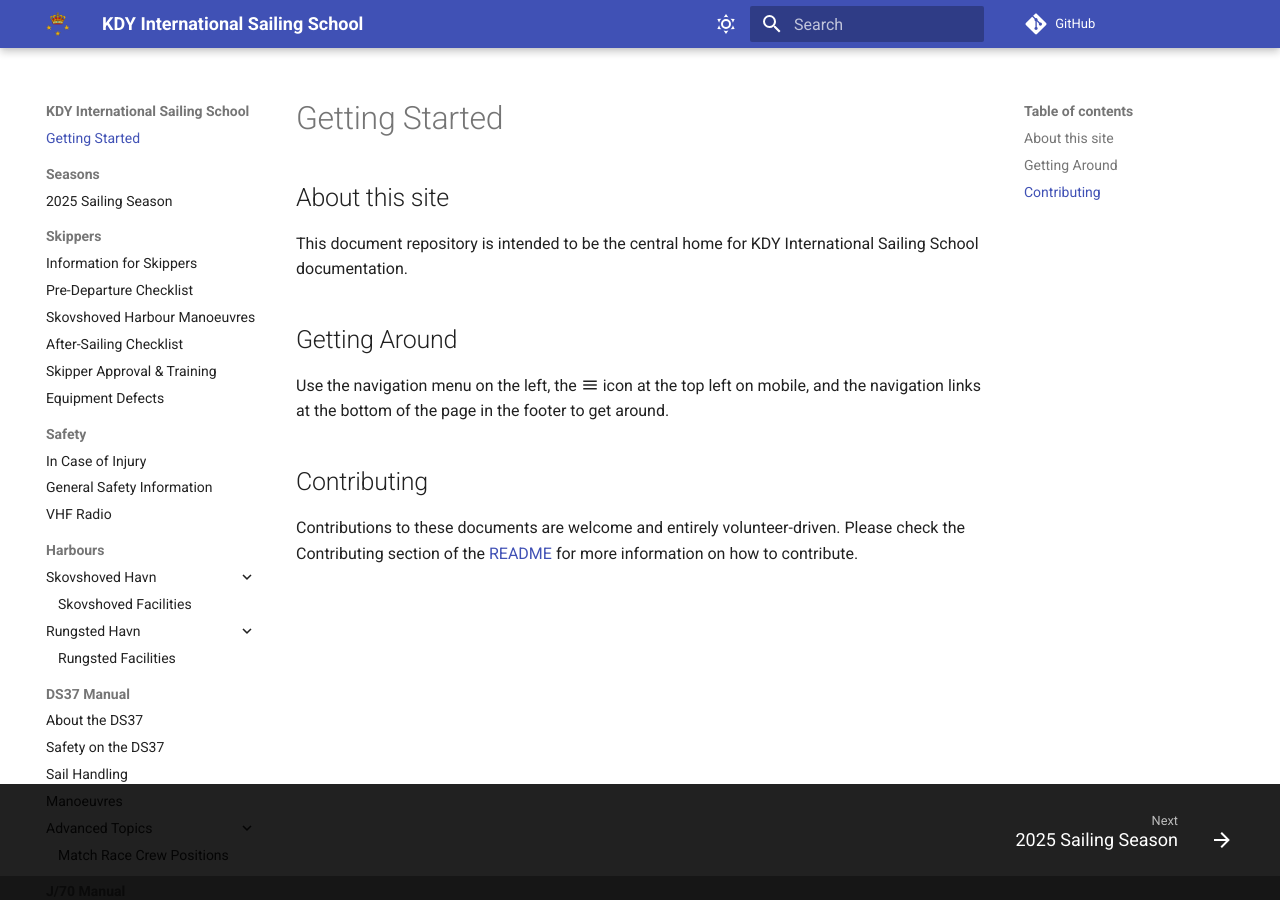
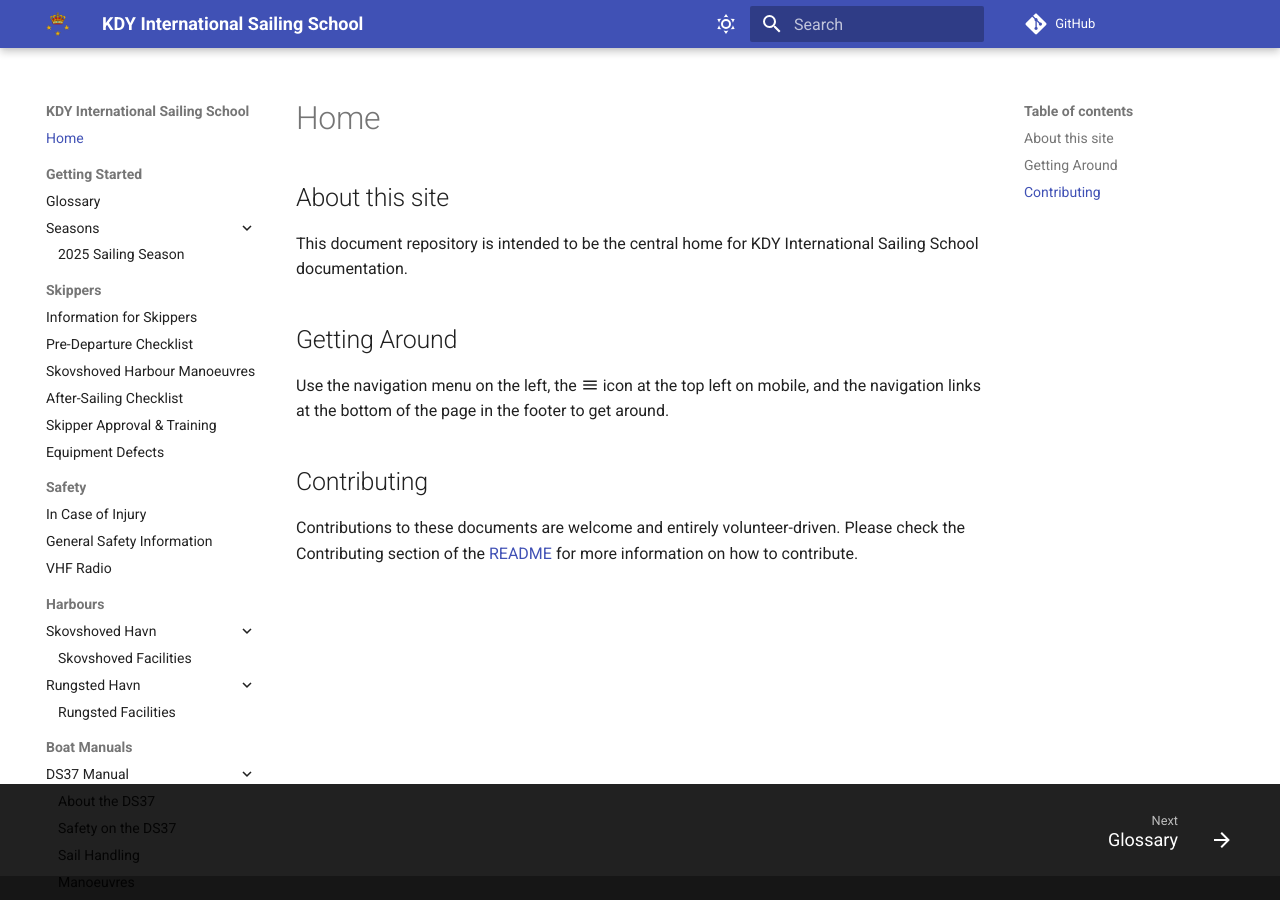
Before and after one commit to x123/kdy-iss, an MkDocs documentation site: the page built from docs/index.md, in a window 1280 px wide. Built offline with MkDocs 1.6.1 and Material for MkDocs 9.7.7, drawn with Linux system fonts in a browser that asks for light colours; comment, search, counter and statistics services are not loaded.

Commit message:
add glossary and reorg nav structure

```diff
--- a/mkdocs.yml
+++ b/mkdocs.yml
@@ -51,9 +51,11 @@
   - search:
       separator: '[\s\-,:!=\[\]()"/]+|\.(?!\d)|&[lg]t;'
 nav:
-  - 'Getting Started': index.md
-  - 'Seasons':
-    - '2025 Sailing Season': seasons/2025.md
+  - 'Home': index.md
+  - 'Getting Started':
+    - 'Glossary': glossary.md
+    - 'Seasons':
+      - '2025 Sailing Season': seasons/2025.md
   - 'Skippers':
     - 'Information for Skippers': skipper-info.md
     - 'Pre-Departure Checklist': pre-departure-checklist.md
@@ -70,16 +72,17 @@
       - 'Skovshoved Facilities': skovshoved.md
     - 'Rungsted Havn':
       - 'Rungsted Facilities': rungsted.md
-  - 'DS37 Manual':
-    - 'About the DS37': the-ds37.md
-    - 'Safety on the DS37': ds37-safety.md
-    - 'Sail Handling': sail-handling.md
-    - 'Manoeuvres': manoeuvres.md
-    - 'Advanced Topics':
-      - 'Match Race Crew Positions': match-race-crew-positions.md
-  - 'J/70 Manual':
-    - 'About the J/70': the-j70.md
-  - 'J80 Manual':
-    - 'About the J/80': the-j80.md
-  - 'RIB Manual':
-    - 'About the RIB': the-rib.md
+  - 'Boat Manuals':
+    - 'DS37 Manual':
+      - 'About the DS37': the-ds37.md
+      - 'Safety on the DS37': ds37-safety.md
+      - 'Sail Handling': sail-handling.md
+      - 'Manoeuvres': manoeuvres.md
+      - 'Advanced Topics':
+        - 'Match Race Crew Positions': match-race-crew-positions.md
+    - 'J/70 Manual':
+      - 'About the J/70': the-j70.md
+    - 'J80 Manual':
+      - 'About the J/80': the-j80.md
+    - 'RIB Manual':
+      - 'About the RIB': the-rib.md
```
Also changed, not shown: docs/glossary.md (added, +110 -0 lines).
